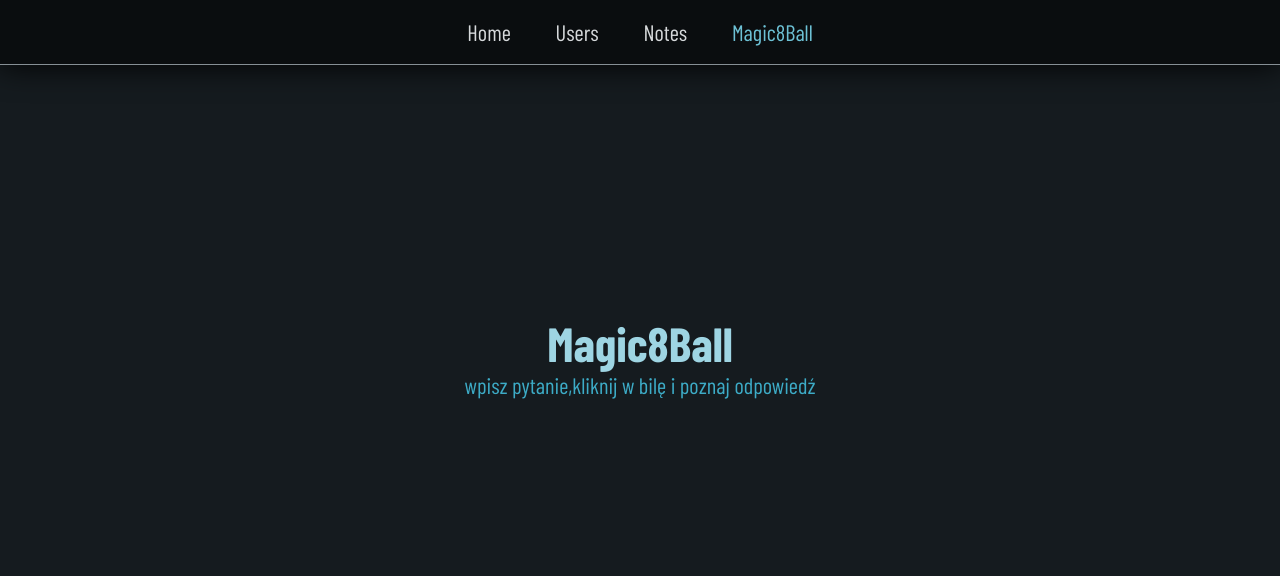
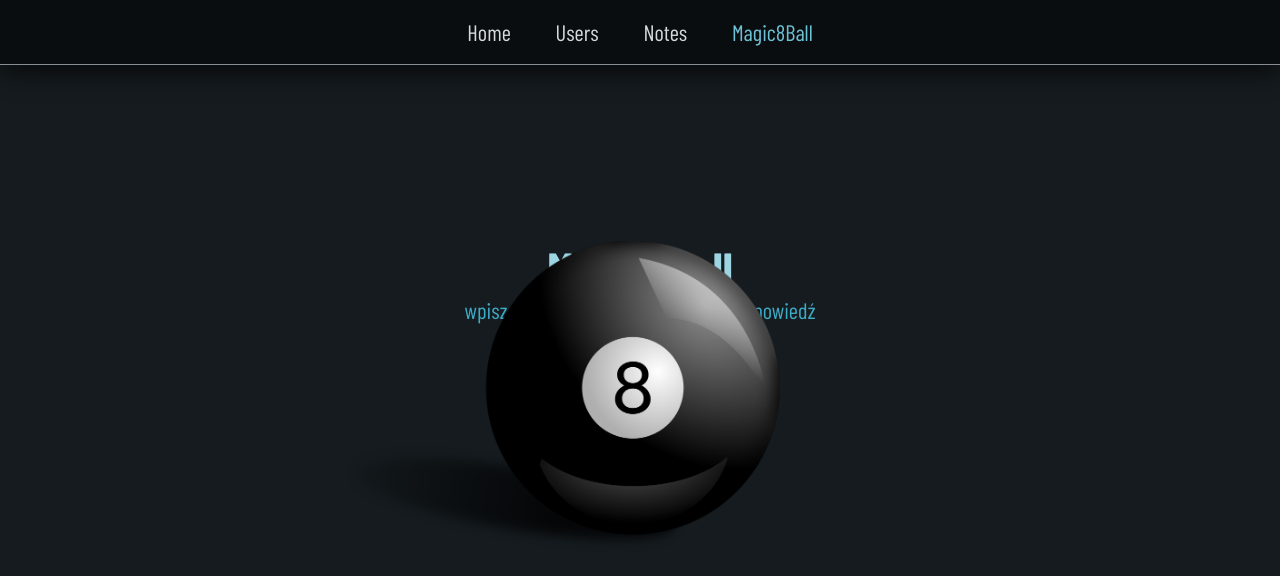
Before and after one commit to Scorpion19702022/SIMPLE_PROJECT_REACT_REDUX, a React (Vite) app: page /Magic8Ball in a window 1280 px wide. Shown: the top 576 px of the page. Built offline with nearby package versions, Linux system fonts and the light colour scheme; a web font is replaced by a local one.

Commit message:
added image and style

```diff
--- a/src/Components/Magic8Ball/Magic8BallAction.tsx
+++ b/src/Components/Magic8Ball/Magic8BallAction.tsx
@@ -1,11 +1,17 @@
 import styles from './Styles/Magic8BallAction.module.css'
+
+import imgBall from '../../assets/ball-35516_1920.png'
 
 const Magic8BallAction = () => {
 	return (
 		<section className={styles.wrapper}>
 			<h1 className={styles.heading}>Magic8Ball</h1>
 			<span className={styles.text}>wpisz pytanie,kliknij w bilę i poznaj odpowiedź</span>
-			<div></div>
+			<div className={styles.box_img}>
+				<button className={styles.btn_ball}>
+					<img className={styles.img} src={imgBall} alt='ball' />
+				</button>
+			</div>
 		</section>
 	)
 }
--- a/src/Components/Magic8Ball/Styles/Magic8BallAction.module.css
+++ b/src/Components/Magic8Ball/Styles/Magic8BallAction.module.css
@@ -27,7 +27,7 @@
 .wrapper {
 	width: 90%;
 	height: 520px;
-	background-color: var(--color-dark10);
+	/* background-color: var(--color-dark08); */
 	box-shadow: 0.2em 0.2em 1em var(--color-dark11);
 	display: flex;
 	flex-direction: column;
@@ -44,6 +44,27 @@
 
 .text {
 	color: var(--color-color04);
+}
+
+.box_img {
+	width: 100%;
+	height: 150px;
+	display: flex;
+	justify-content: center;
+	align-items: center;
+}
+
+.btn_ball {
+	width: 100%;
+	background: none;
+	border: none;
+}
+
+.img {
+	width: 40%;
+	height: 40%;
+	object-fit: cover;
+	transform: translateX(-18%);
 }
 
 @media (min-width: 1200px) {
```
